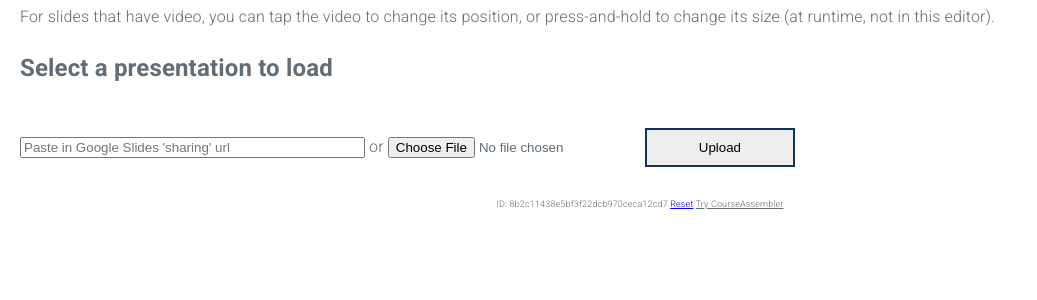
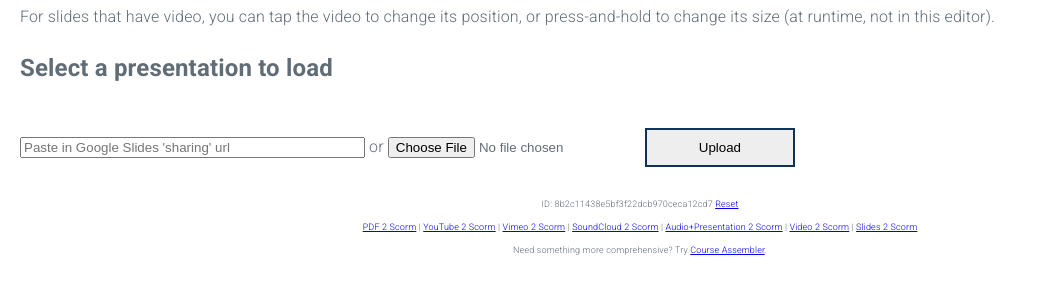
Before and after one commit to Coursesuite/slides.to-scorm.com, a PHP site: page /index.php in a window 1280 px wide. Shown: the part 222-522 px from the top of the page, without its empty margins (0-1037 px from the left). Run offline with PHP 8.4, Linux system fonts and the light colour scheme.

Commit message:
updated footer

```diff
--- a/public/index.php
+++ b/public/index.php
@@ -581,7 +581,9 @@ if ($downloadable) { ?>
 
 
     <footer>
-    <?php echo "ID: {$id}"; ?> <a href="?reset=1">Reset</a> <a href="https://www.courseassembler.com" style="color:inherit">Try CourseAssembler</a>
+    <p><?php echo "ID: {$id}"; ?> <a href="?reset=1">Reset</a></p>
+    <p><a href="https://pdf.to-scorm.com/">PDF 2 Scorm</a> | <a href="https://youtube.to-scorm.com/">YouTube 2 Scorm</a> | <a href="https://vimeo.to-scorm.com/">Vimeo 2 Scorm</a> | <a href="https://soundcloud.to-scorm.com/">SoundCloud 2 Scorm</a> | <a href="https://presentation.to-scorm.com/">Audio+Presentation 2 Scorm</a> | <a href="https://video.to-scorm.com/">Video 2 Scorm</a> | <a href="https://slides.to-scorm.com/">Slides 2 Scorm</a></p>
+            <p>Need something more comprehensive? Try <a href="https://www.courseassembler.com/">Course Assembler</a>.</p>
     </footer>
 
     <script src="https://unpkg.com/mic-recorder-to-mp3"></script>
```
